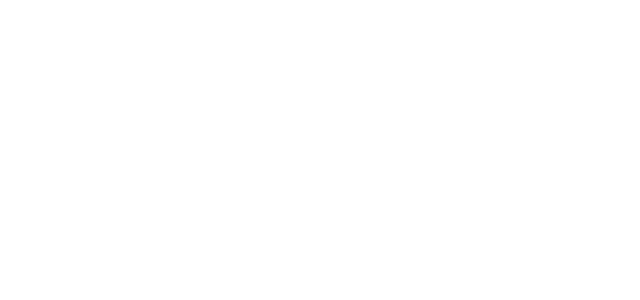
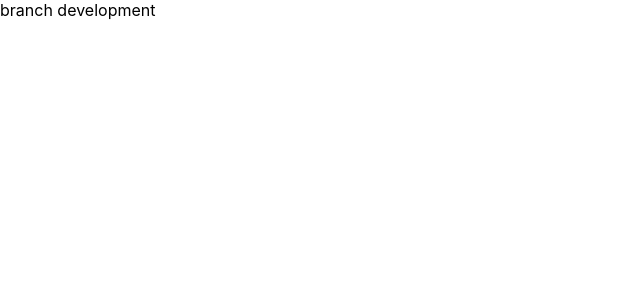
Before and after one commit to open-goverment-kg/front, a React (Create React App) app: page / in a window 1280 px wide. Shown: the top 300 px of the page, without its empty margins (0-640 px from the left). Built offline with nearby package versions, Linux system fonts and the light colour scheme.

Commit message:
create development branch

```diff
--- a/src/App.js
+++ b/src/App.js
@@ -1,7 +1,7 @@
 import React from "react";
 
 const App = () => {
-  return <div></div>;
+  return <div>branch development</div>;
 };
 
 export default App;
```
